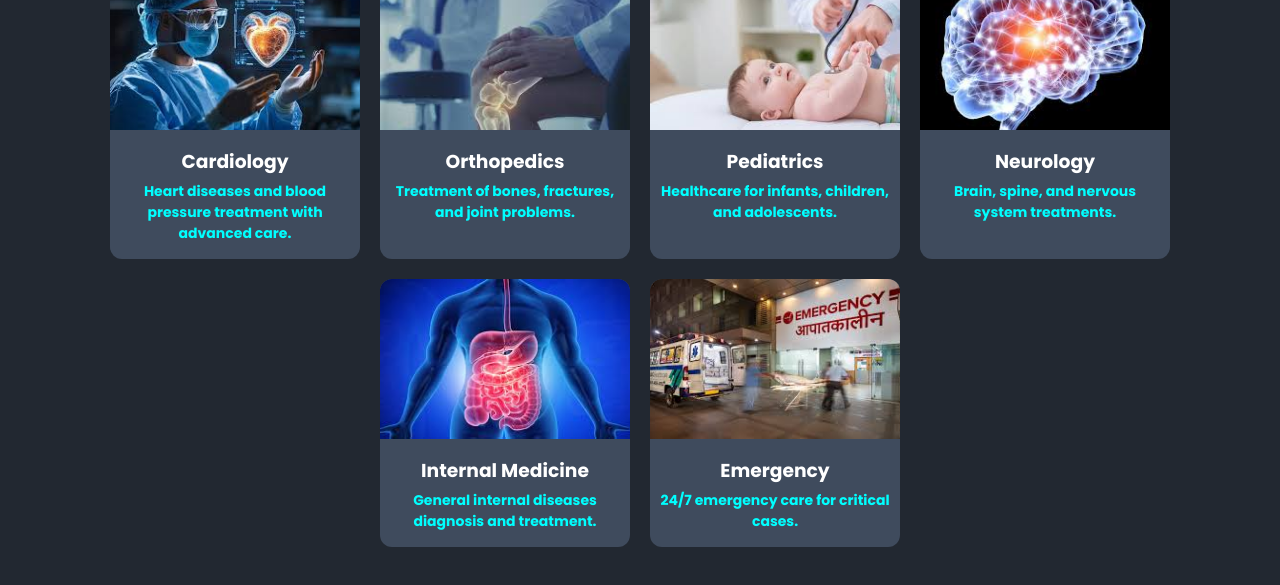
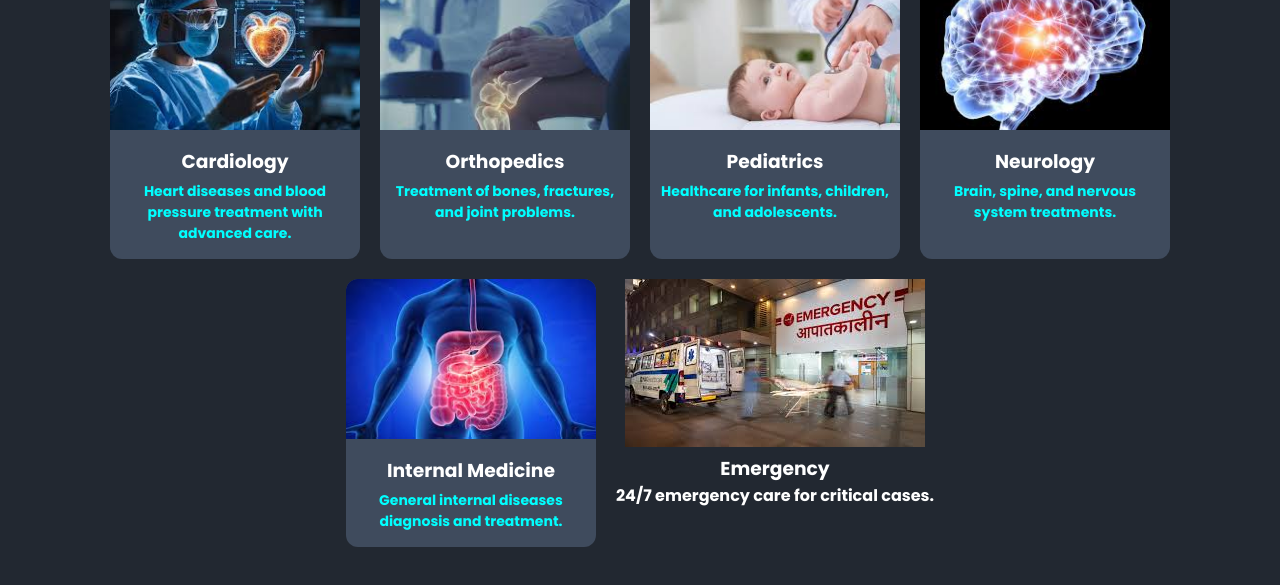
Before and after one commit to KS222222/Al-Amal-Hospital-website, a plain HTML site: page about.html in a window 1280 px wide. Shown: the part 259-844 px from the top of the page. Drawn offline with Linux system fonts and the light colour scheme.

Commit message:
Update about.html

```diff
--- a/about.html
+++ b/about.html
@@ -63,7 +63,7 @@
       <p>General internal diseases diagnosis and treatment.</p>
     </div>
 
-    <div class="card">
+    <div class="">
       <img src="images/Emergency Department.jpg" alt="Emergency">
       <h3>Emergency</h3>
       <p>24/7 emergency care for critical cases.</p>
```
